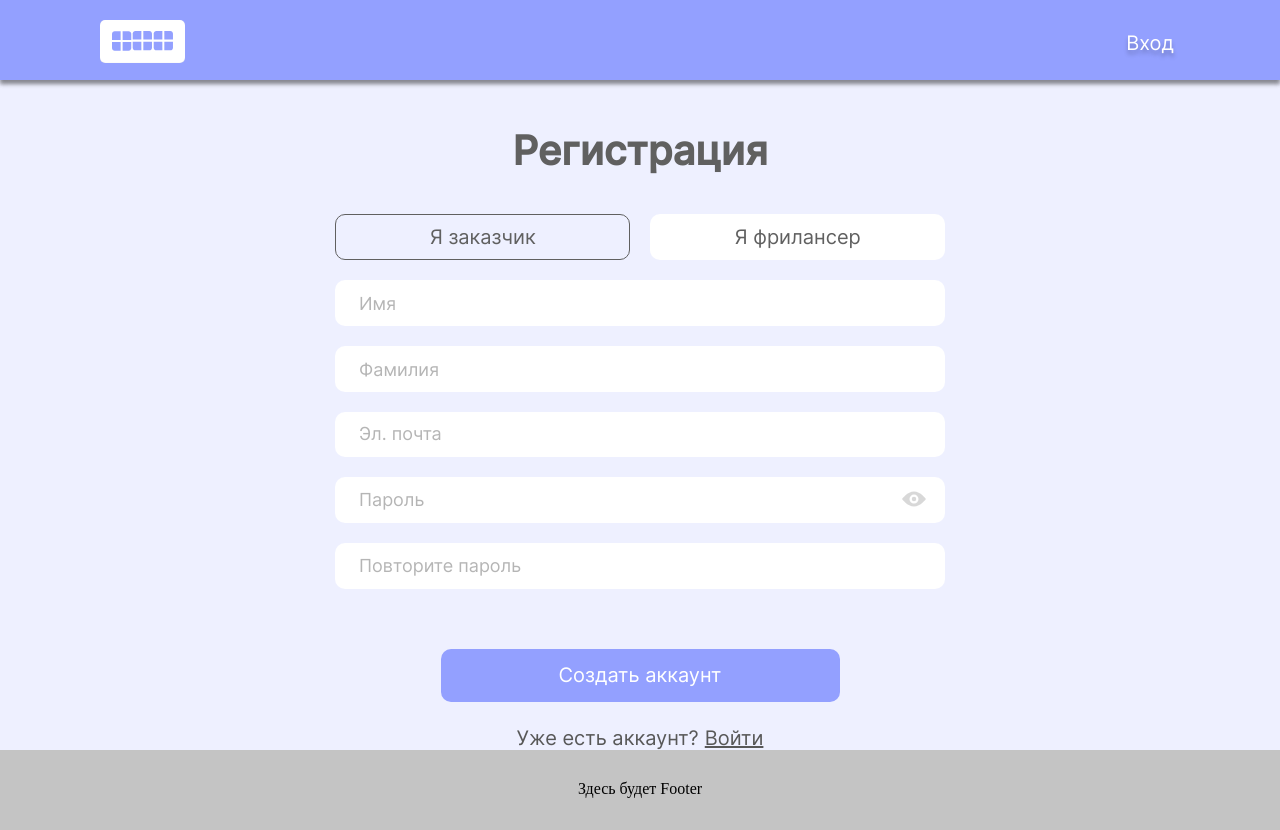
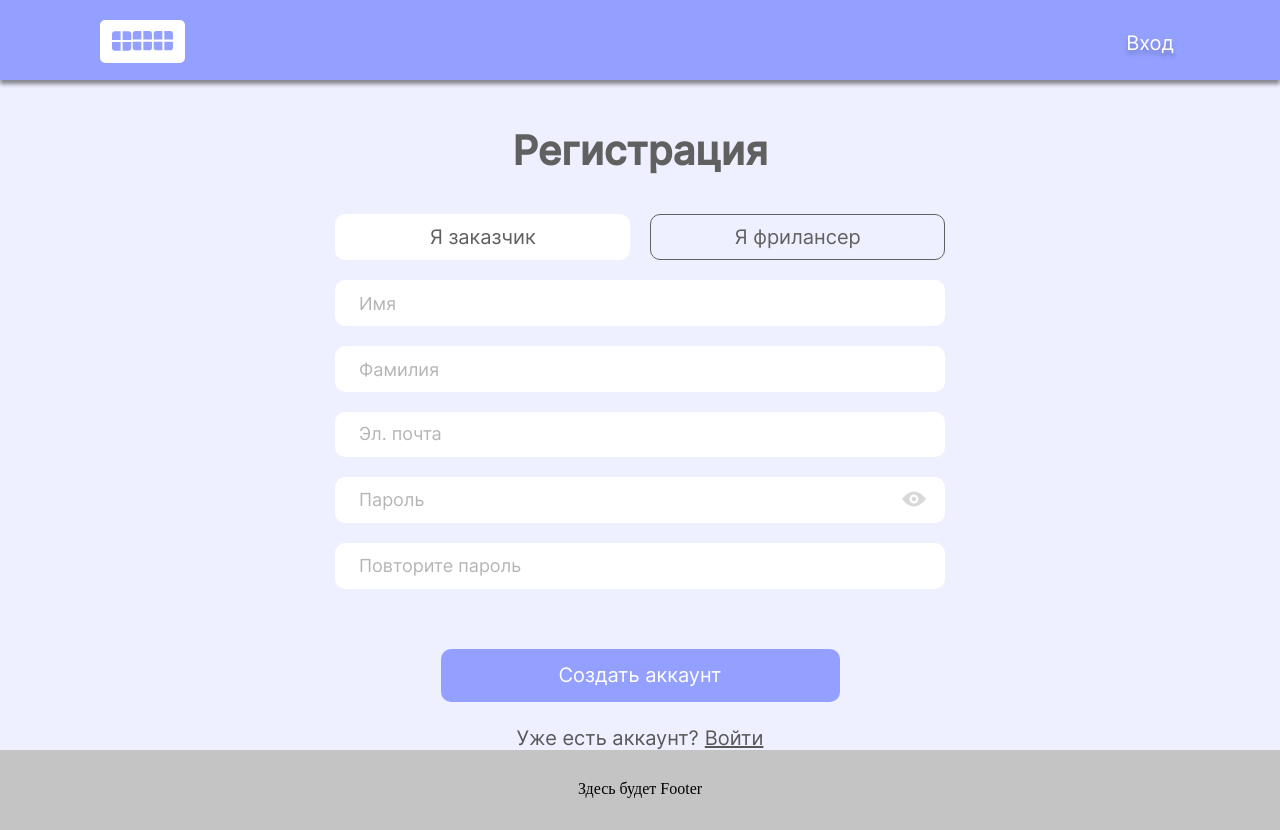
Before and after one commit to tutanhamon667/contract, a React (Create React App) app in the folder frontend/: page /signup in a window 1280 px wide. Built offline with nearby package versions, Linux system fonts and the light colour scheme.

Commit message:
корректировать RegisterForm

```diff
--- a/frontend/src/components/Forms/RegisterForm/RegisterForm.jsx
+++ b/frontend/src/components/Forms/RegisterForm/RegisterForm.jsx
@@ -40,7 +40,7 @@ const RegisterForm = () => {
             height={46}
             type="button"
             inheritTheme
-            white={role === "freelancer" ? true : false}
+            white={role === "customer" ? true : false}
             onClick={() => setRole("customer")}
           />
           <Button
@@ -49,7 +49,7 @@ const RegisterForm = () => {
             height={46}
             type="button"
             inheritTheme
-            white={role === "customer" ? true : false}
+            white={role === "freelancer" ? true : false}
             onClick={() => setRole("freelancer")}
           />
         </div>
```
